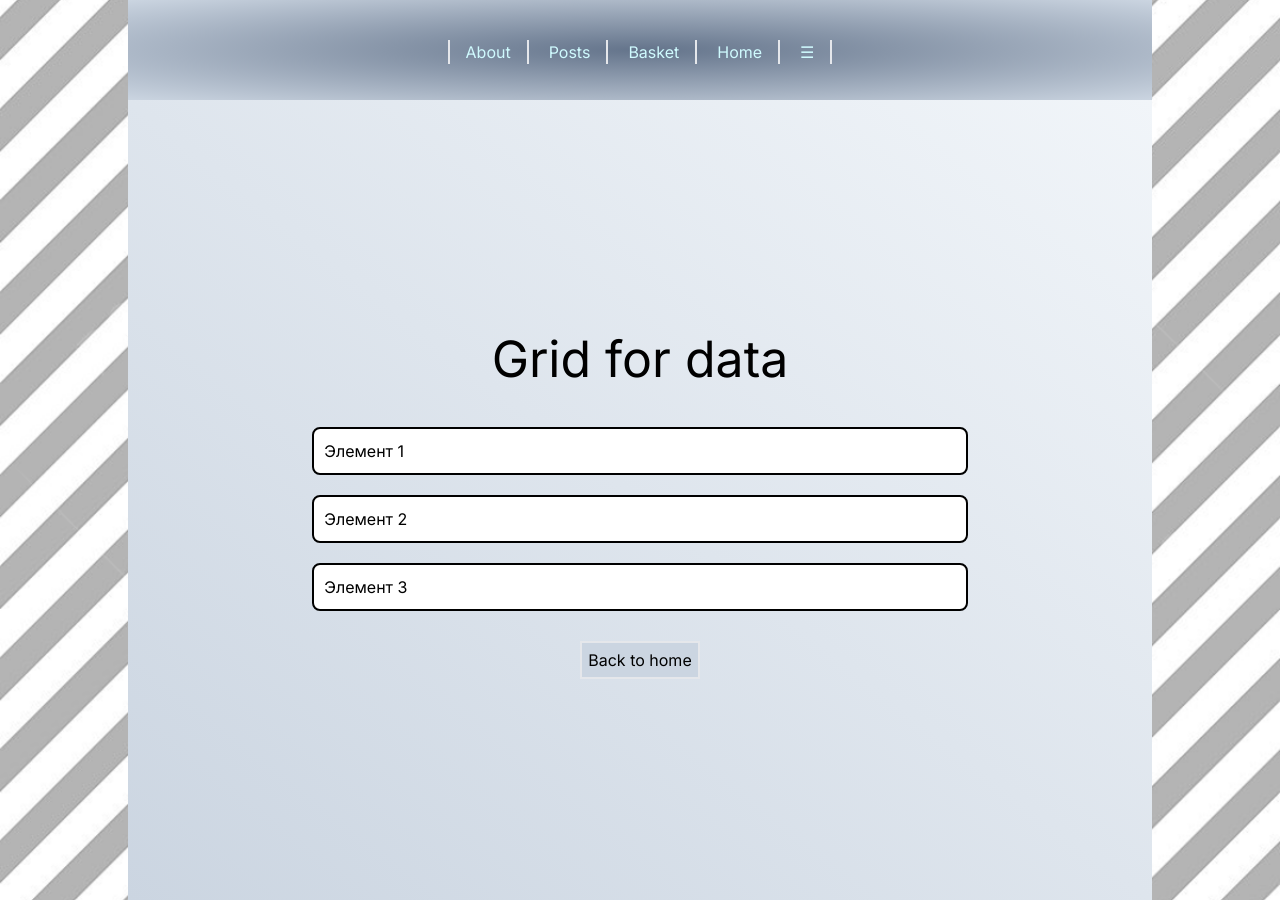
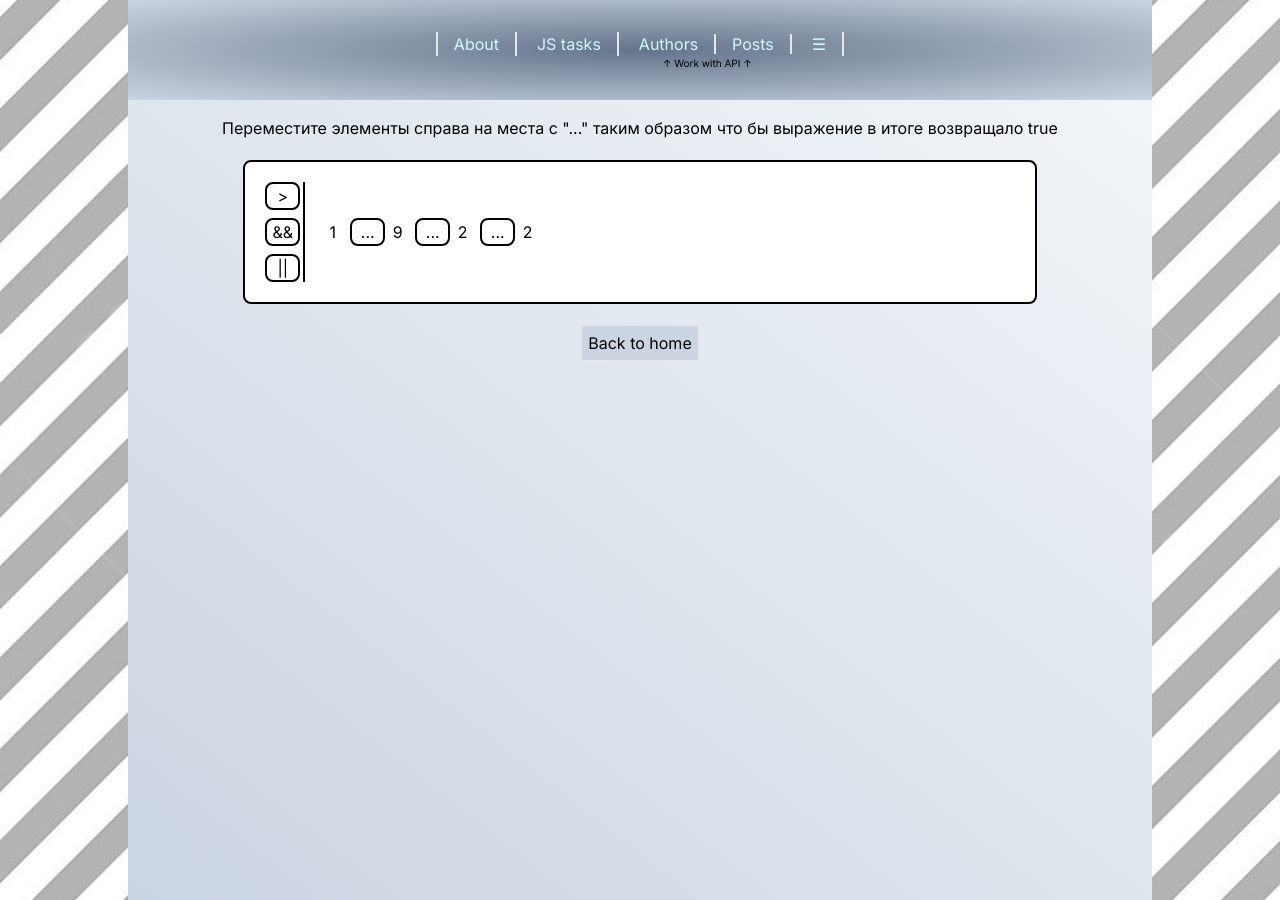
Before and after one commit to Vichislav/gameshop, a Next.js app: page /basket in a window 1280 px wide. Built offline with nearby package versions, Linux system fonts and the light colour scheme.

Commit message:
minor html edit, some fix for registrations modal window , fix fetch for authors page

```diff
--- a/app/basket/page.tsx
+++ b/app/basket/page.tsx
@@ -21,49 +21,77 @@
   const router = useRouter();
 
   const [data, setData] = useState<Item[]>([
-    { id: 1, text: 'Элемент 1' },
-    { id: 2, text: 'Элемент 2' },
-    { id: 3, text: 'Элемент 3' },
+    { id: 0, text: '>' },
+    { id: 1, text: '&&' },
+    { id: 2, text: '||' },
+    { id: 3, text: '...' },
+    { id: 4, text: '...' },
+    { id: 5, text: '...' },
   ]);
 
   // Сохраняем id перетаскиваемого элемента
   const [draggedId, setDraggedId] = useState<number | null>(null);
+  const [currentItem, setCurrentItem] = useState<Item | null>(null);
+  const [solving, setSolving] = useState<boolean>(false)
 
-  const onDragStart = (e: React.DragEvent<HTMLDivElement>, id: number) => {
-    setDraggedId(id);
-    e.dataTransfer.effectAllowed = 'move';
+  const onDragStart = (e: React.DragEvent<HTMLDivElement>, item: Item) => {
+    setCurrentItem(item)
   };
 
   const onDragOver = (e: React.DragEvent<HTMLDivElement>) => {
     e.preventDefault(); // обязательно, чтобы разрешить drop
-    e.dataTransfer.dropEffect = 'move';
+    //e.dataTransfer.dropEffect = 'move';
+    const target = e.target as HTMLDivElement; // приведение типа
+    target.style.background = 'lightgray';
+
   };
 
-  const onDrop = (e: React.DragEvent<HTMLDivElement>, id: number) => {
+  const onDrop = (e: React.DragEvent<HTMLDivElement>, item: Item) => {
     e.preventDefault();
-    if (draggedId === null) return;
-
-    if (draggedId === id) return; // если отпустил над тем же элементом — ничего не делаем
-
-    // меняем порядок: находим индексы
-    const draggedIndex = data.findIndex(item => item.id === draggedId);
-    const dropIndex = data.findIndex(item => item.id === id);
-
-    const newData = [...data];
-    // удаляем перетаскиваемый элемент
-    const [draggedItem] = newData.splice(draggedIndex, 1);
-    // вставляем его на новую позицию
-    newData.splice(dropIndex, 0, draggedItem);
-
-    setData(newData);
-    setDraggedId(null);
+    const target = e.target as HTMLDivElement; // приведение типа
+    target.style.background = '#f0f0f0';
+    setData(data.map(el=>{
+      if(currentItem) {
+        if(el.id === item.id) {
+          return {...el, id: currentItem.id}
+        }
+        if(el.id === currentItem.id) {
+          return {...el, id: item.id}
+        }
+      }
+      return el
+    }));
   };
 
-  const onDragEnd = () => {
-    setDraggedId(null);
+  const sortElem = (a: Item, b: Item) => {
+      if(a.id > b.id) {
+        return 1
+      }else {
+        return -1
+      }
+  }
+
+  const onDragEnd = (e: React.DragEvent<HTMLDivElement>) => {
+    const target = e.target as HTMLDivElement; // приведение типа
+    target.style.background = 'white';
   };
 
+  const onDragLeave = (e: React.DragEvent<HTMLDivElement>) => {
+    const target = e.target as HTMLDivElement; // приведение типа
+    target.style.background = 'white';
+  };
 
+  useEffect(()=>{
+
+    const expression = `1&&9>2||2`;
+    const currentSolving = `1${data[3].text}9${data[4].text}2${data[5].text}2`
+    if (currentSolving === expression) {
+      setSolving(true);
+
+    }else{
+      setSolving(false);
+    }
+  }, [onDrop])
 
   const goToHome = () => {
     router.push('/');
@@ -71,23 +99,66 @@
 
 
   return (
-    <section className="flex flex-col w-[100%] gap-[20px] justify-center items-center min-h-screen min-w-[100%] bg-gradient-to-tr from-slate-300 to-slate-100">
-      <h1 className="text-[50px]">Grid for data</h1>
-        <div className=' w-[80%] grid grid-cols-1 justify-center justify-items-center'>
-        {data.map(item => (
+    <section className="flex flex-col w-[100%] gap-[20px] justify-start items-center
+    min-h-screen min-w-[100%] bg-gradient-to-tr from-slate-300 to-slate-100 gree
+    p-4">
+
+      <h1 className=' text-center' >Переместите элементы справа на места с "..." таким образом что бы выражение в итоге возвращало true</h1>
+
+      <div className='w-[80%] flex items-center gap-[10px] border-2  border-black rounded-lg p-5'
+      style={{ backgroundColor: solving ? '#7efca0' : 'white' }}
+      >
+
+        <div className='flex flex-col border-r-2 w-[40px] border-black gap-2'>
+          {data.sort(sortElem).slice(0, 3).map(item => (
             <div
               key={item.id}
               draggable
-          onDragStart={e => onDragStart(e, item.id)}
+              onDragStart={e => onDragStart(e, item)}
               onDragOver={onDragOver}
-          onDrop={e => onDrop(e, item.id)}
-          onDragEnd={onDragEnd}
-          className='p-[10px] m-[10px] w-[80%] border-2 border-black rounded-lg cursor-grab'
+              onDrop={e => onDrop(e, item)}
+              onDragEnd={e => onDragEnd(e)}
+              onDragLeave={e => onDragLeave(e)}
+              className='flex justify-center items-center w-[35px] border-2 border-black rounded-lg cursor-grab'
+            >
+              {item.text}
+            </div>
+          ))}
+        </div>
+
+        <div className='flex h-[33%] gap-[30px]'>
+              <div className='flex justify-center items-center w-[35px] rounded-lg bg-white'>
+                <p>1</p>
+              </div>
+              <div className='flex justify-center items-center w-[35px] rounded-lg bg-white'>
+                <p>9</p>
+              </div>
+              <div className='flex justify-center items-center w-[35px] rounded-lg bg-white'>
+                <p>2</p>
+              </div>
+              <div className='flex justify-center items-center w-[35px] rounded-lg bg-white'>
+                <p>2</p>
+              </div>
+        </div>
+
+        <div className='absolute flex  gap-[30px] z-10 translate-x-[85px]'>
+          {data.slice(3).map(item => (
+            <div
+              key={item.id}
+              draggable
+              onDragStart={e => onDragStart(e, item)}
+              onDragOver={onDragOver}
+              onDrop={e => onDrop(e, item)}
+              onDragEnd={e => onDragEnd(e)}
+              onDragLeave={e => onDragLeave(e)}
+              className='flex justify-center items-center w-[35px] border-2 border-black rounded-lg cursor-grab'
               style={{ backgroundColor: draggedId === item.id ? '#f0f0f0' : 'white' }}
             >
-          <p>{item.text}</p>
+              {item.text}
             </div>
           ))}
+        </div>
+        {solving && <div className=' p-2'>true!</div>}
       </div>
       <button className='w-[120px] p-[5px] border-2 bg-slate-300' onClick={goToHome}>Back to home</button>
     </section>
--- a/app/first/components/index.tsx
+++ b/app/first/components/index.tsx
@@ -38,11 +38,11 @@
         <div className=' grid grid-cols-1 md:grid-cols-2 lg:grid-cols-3 justify-center justify-items-center
         w-[100%] md:w-[80%]
         '>
-          {data && data.map((user)=>{
+          {data ? data.map((user)=>{
             return(
               <ItemComponent item={user} key={user.id}/>
               )
-          })}
+          }): <h2 className=" text-lg pt-[10px]">Sorry data not found</h2>}
         </div>
         {/* <button className='w-[120px] p-[5px] border-2 bg-slate-300' onClick={goToBasket}>to Basket</button>
         <button className='w-[120px] p-[5px] border-2 bg-slate-300' onClick={goToExample}>to Example</button>
--- a/app/first/page.tsx
+++ b/app/first/page.tsx
@@ -35,21 +35,25 @@
 }
 
 
-const FetchData = async () =>  {
-
+const getUsers = async () => {
+  try {
     const res = await fetch('https://jsonplaceholder.typicode.com/users');
     const users = await res.json();
+    return users
+  } catch (error) {
+    console.error(error)
+  }
+}
 
+
+const FetchData = async () => {
+
+
+  const users = await getUsers();
 
 
   return (
     <div className="flex flex-col items-center p-[5px] w-full">
-      <div className="px-3 md:px-0">
-        <h1 className="text-lg text-center">
-          We have gathered for you, from all over the world, the best authors of tasks for studying JS
-        </h1>
-      </div>
-
       <Grid dataProps={users as User[]} />
     </div>
   );
--- a/app/layout.tsx
+++ b/app/layout.tsx
@@ -27,7 +27,7 @@
         <body className={inter.className}>
           <div className="relative w-full flex justify-center">
 
-          <div className=" hidden md:block absolute inset-0 z-0">
+            <div className=" hidden md:block absolute inset-0 z-0">
               <Image
                 className='object-cover' // чтобы изображение сохраняло свои пропорции и заполнило контейнер
                 src={backGround}
@@ -38,11 +38,17 @@
 
             <div className="w-full md:w-[80%] relative z-10">
               <header className="w-full h-[100px]  flex flex-col justify-end items-center bg-gradient-radial from-slate-500 to-slate-300">
-                <nav className="w-[100%] md:w-[80%] lg:w-[50%] gap-1 md:g-0 h-[40px] flex justify-center items-center flex-wrap">
+                <nav className="w-[100%] md:w-[80%] lg:w-[50%] gap-1 md:g-0 h-[40px] flex justify-center items-start mt-4 flex-wrap">
                   <Link href={'/about'} className="pl-4 pr-4 border-l-2 border-r-2 text-cyan-100">About</Link>
-                  <Link href={'/posts'} className="pl-4 pr-4  border-r-2 text-cyan-100">Posts</Link>
-                  <Link href={'/basket'} className="pl-4 pr-4  border-r-2 text-cyan-100">Basket</Link>
-                  <Link href={'/'} className="pl-4 pr-4  border-r-2 text-cyan-100">Home</Link>
+                  <Link href={'/basket'} className="pl-4 pr-4  border-r-2 text-cyan-100">JS tasks</Link>
+                  <div className="flex flex-col items-center">
+                    <div>
+                      <Link href={'/'} className="pl-4 pr-4  border-r-2 text-cyan-100">Authors</Link>
+                      <Link href={'/posts'} className="pl-4 pr-4 border-r-2  text-cyan-100">Posts</Link>
+                    </div>
+                    <p className=" text-[10px]">↑ Work with API ↑</p>
+                  </div>
+
                   <EnterBtn />
                 </nav>
                 <div className="w-[60%] flex justify-end mb-1">
@@ -52,7 +58,7 @@
               <main className="bg-gradient-to-tr from-slate-300 to-slate-100">
                 {children}
               </main>
-
+              <div id="modal-root"></div>
 
               <footer>
 
--- a/app/posts/components/index.tsx
+++ b/app/posts/components/index.tsx
@@ -9,7 +9,7 @@
 
 const PostItem : React.FC<PostProps> = memo( ({newItem})=> {
 
-    console.log('Child render work')
+
 
     return (
         <div key={newItem.id} className='w-[100%] p-2 rounded-md flex flex-col gap-1 bg-gradient-to-r from-cyan-500 to-blue-500'>
```
Lines whose indentation alone changed are shown as unchanged.
